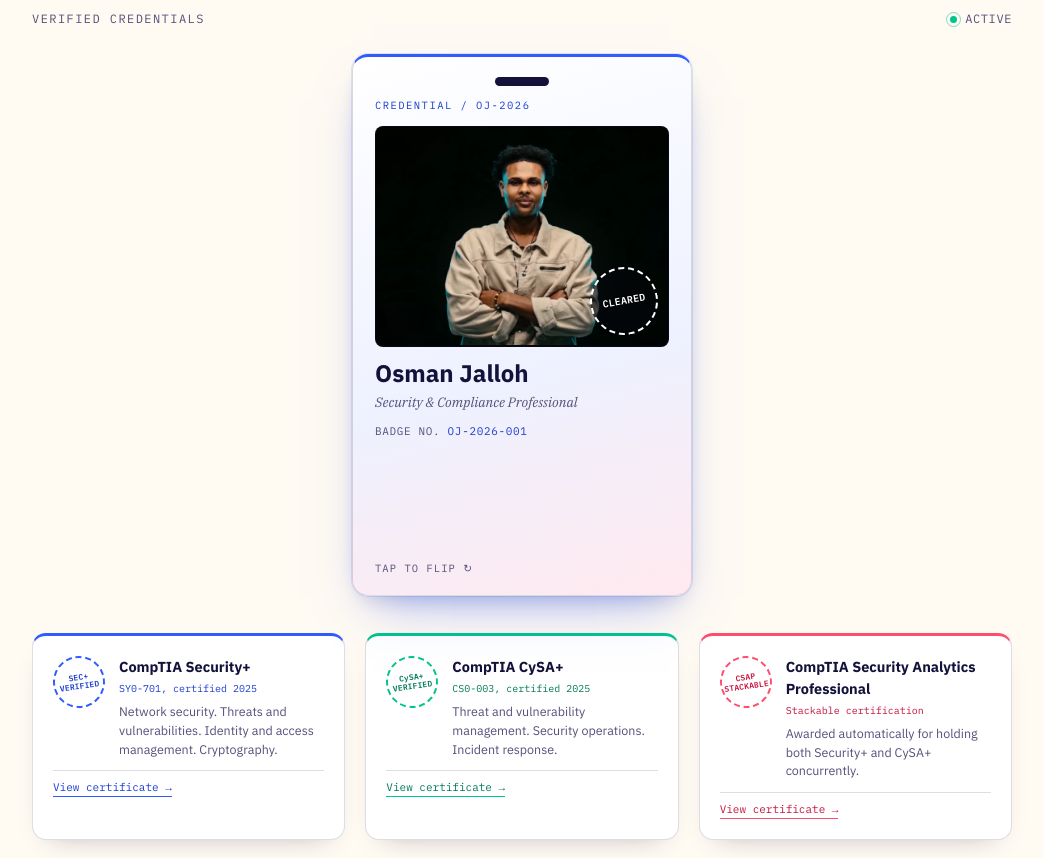
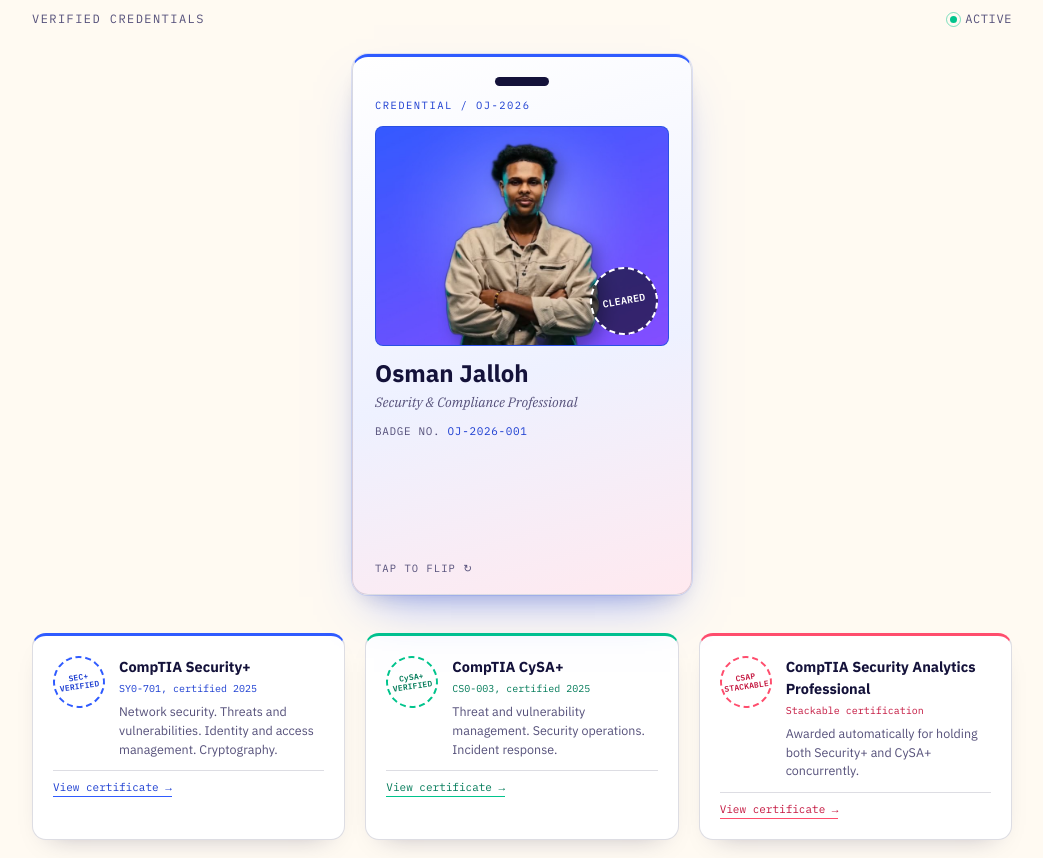
Before and after one commit to osman-jalloh-lab/Osman_Jalloh-Portfolio, a React (Vite) app: page / in a window 1280 px wide. Shown: the part 2200-3058 px from the top of the page, without its empty margins (118-1161 px from the left). Built offline with nearby package versions, Linux system fonts and the light colour scheme.

Commit message:
Swap portrait background from black to brand blue-violet gradient
Co-Authored-By: Claude Opus 5.5 <noreply@anthropic.com>
Claude-Session: https://claude.ai/code/session_01MZJrUEeXeht5ZvTSxedJW8

```diff
--- a/src/dossier/dossier.css
+++ b/src/dossier/dossier.css
@@ -318,7 +318,7 @@ footer h2 { font-family: 'IBM Plex Sans', sans-serif; font-weight: 700; font-siz
 .idcard__photo {
   position: relative; display: block; flex: none; width: 100%; aspect-ratio: 4 / 3;
   margin-bottom: 14px; overflow: hidden; border-radius: 8px;
-  border: 1px solid var(--line); background: #05070c;
+  border: 1px solid var(--line); background: var(--tone-0);
 }
 .idcard__photo img { width: 100%; height: 100%; object-fit: cover; object-position: 50% 0; }
 .idcard__stamp {
```
Also changed, not shown: public/photo/osman-portrait.jpg.
